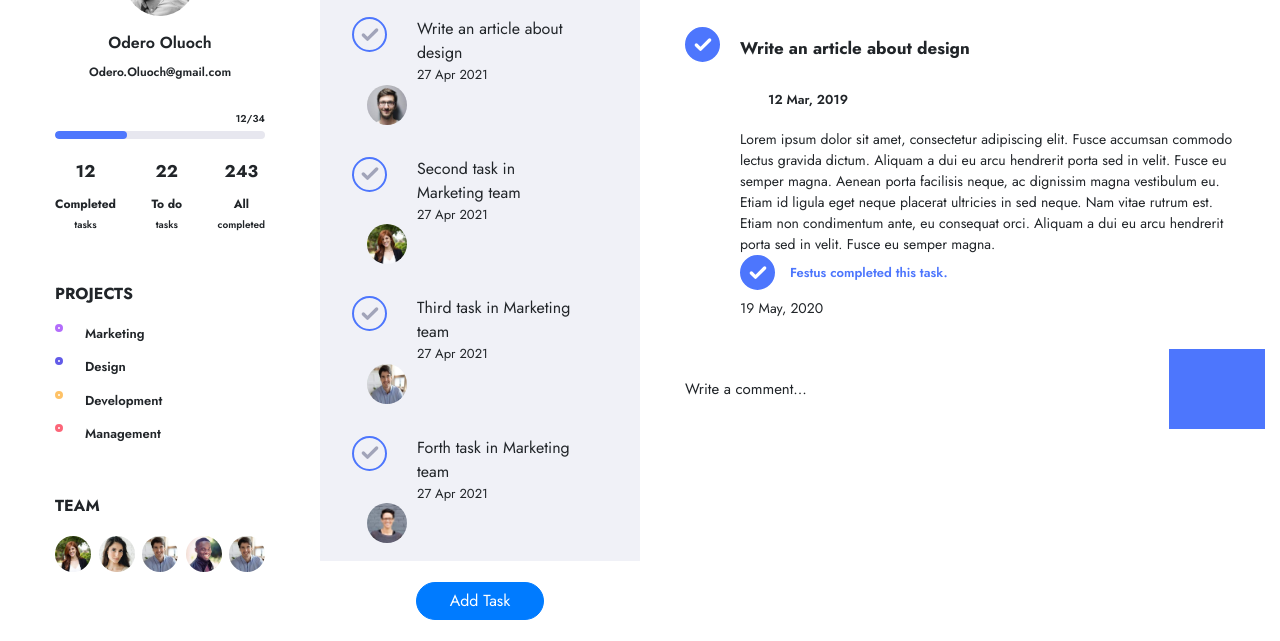
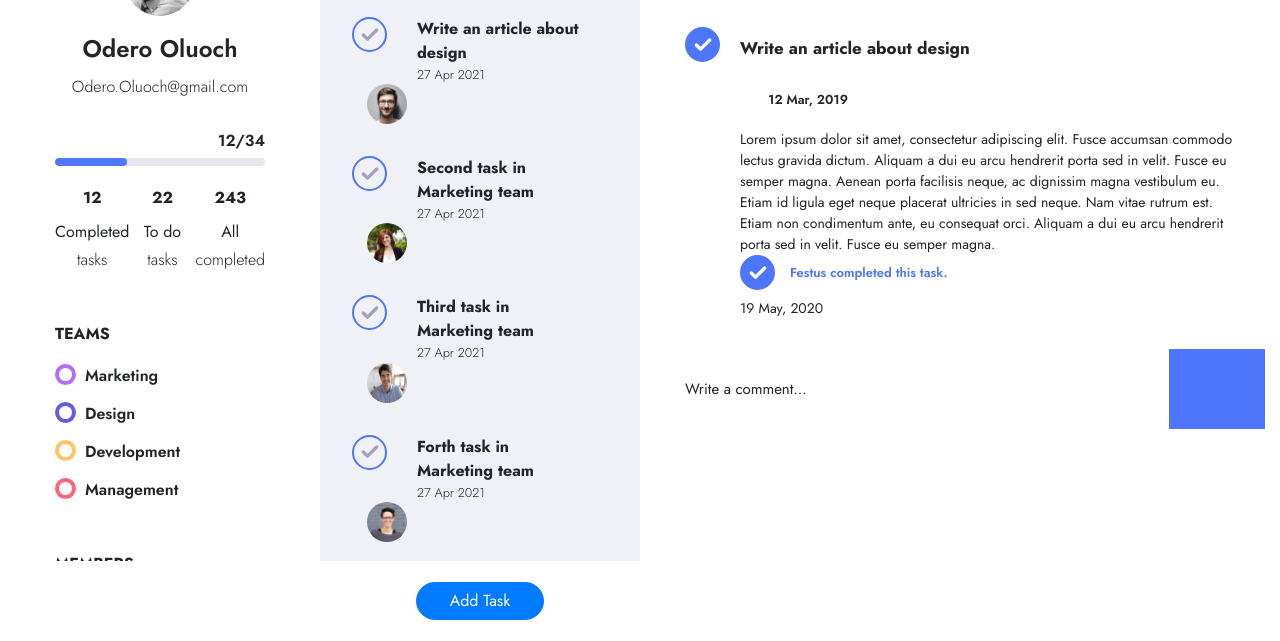
Before and after one commit to ngetichnicholas/Flueed, a plain HTML site: page index.html in a window 1280 px wide. Shown: the part 161-802 px from the top of the page. Drawn offline with nearby package versions, Linux system fonts and the light colour scheme.

Commit message:
Update profile section UI

```diff
--- a/css/styles.css
+++ b/css/styles.css
@@ -44,7 +44,7 @@ body {
     padding: 0;
 }
 
-.projects {
+.teams {
     display: flex;
     align-items: center;
     justify-content: center;
@@ -56,7 +56,7 @@ body {
     font-size: 1.5rem;
 }
 
-.projects * {
+.teams * {
     font-size: 1rem;
     text-transform: capitalize;
     color: var(--primary-color);
@@ -64,8 +64,9 @@ body {
 }
 
 .date {
-    font-size: 13px;
+    font-size: 0.8rem;
     float: left;
+    font-weight: 100;
 }
 
 .mail-choice {
@@ -110,7 +111,7 @@ body {
     padding: 0;
 }
 
-.project-header {
+.team-header {
     background-color: white;
     height: 10%;
 }
@@ -190,10 +191,11 @@ h2 {
 
 .user-profile-area {
     overflow-y: scroll;
+    height: 80vh;
 }
 
 .task-manager {
-    font-size: 15px;
+    font-size: 1.5rem;
     font-weight: 700;
     text-align: center;
     height: 100%;
@@ -212,16 +214,21 @@ h2 {
     border-radius: 50%;
     object-fit: cover;
 }
+.task p {
+    font-size: 1rem;
+    font-weight: 900;
+}
 
 .user-name {
     font-weight: 600;
     margin: 15px 0 8px;
+    font-size: 1.5rem;
 }
 
 .user-mail {
     color: var(--main-light-color);
-    font-size: 12px;
-    font-weight: 600;
+    font-weight: 100;
+    font-size: 1rem;
 }
 
 .user-profile {
@@ -234,6 +241,7 @@ h2 {
 .side-wrapper {
     padding: 25px 40px;
     border-bottom: 1px solid var(--border-color);
+    font-size: 1rem;
 }
 
 .side-wapper:last-child {
@@ -316,7 +324,7 @@ svg {
     margin-top: 30px;
     text-align: right;
     color: var(--main-color);
-    font-size: 10px;
+    font-size: 1rem;
     font-weight: 600;
 }
 
@@ -344,42 +352,42 @@ svg {
 }
 
 .task-number {
-    font-size: 17px;
+    font-size: 1rem;
     font-weight: 700;
     margin-bottom: 10px;
 }
 
 .task-condition {
-    font-size: 12px;
+    font-size: 1rem;
     color: var(--main-color);
-    font-weight: 700;
+    font-weight: 400;
 }
 
 .task-tasks {
     margin-top: 4px;
-    font-size: 10px;
-    font-weight: 600;
+    font-size: 1rem;
+    font-weight: 100;
     color: var(--main-light-color);
 }
 
 
-.project-title {
+.team-title {
     text-transform: uppercase;
     font-weight: 700;
     margin-bottom: 18px;
 }
 
-.project-department {
+.team-department {
     position: relative;
     vertical-align: middle;
     padding: 0 30px;
     color: var(--main-color);
-    font-size: 13px;
+    font-size: 1rem;
     font-weight: 600;
     margin-top: 14px;
 }
 
-.project-department:before {
+.team-department:before {
     position: absolute;
     content: "";
     width: 8px;
@@ -389,20 +397,24 @@ svg {
     left: 0;
 }
 
-.project-department:nth-child(1):before {
-    border: 3px solid #b36dfb;
+.team-department:nth-child(1):before {
+    border: 0.3rem solid #b36dfb;
+    padding: 0.4rem;
 }
 
-.project-department:nth-child(2):before {
-    border: 3px solid #625be8;
+.team-department:nth-child(2):before {
+    border: 0.3rem solid #625be8;
+    padding: 0.4rem;
 }
 
-.project-department:nth-child(3):before {
-    border: 3px solid #fec267;
+.team-department:nth-child(3):before {
+    border: 0.3rem solid #fec267;
+    padding: 0.4rem;
 }
 
-.project-department:nth-child(4):before {
-    border: 3px solid #fc6679;
+.team-department:nth-child(4):before {
+    border: 0.3rem solid #fc6679;
+    padding: 0.4rem;
 }
 
 
@@ -416,6 +428,8 @@ svg {
 .team-member {
     display: flex;
     justify-content: space-between;
+    align-items: center;
+    text-align: center;
 }
 
 
--- a/index.html
+++ b/index.html
@@ -81,16 +81,16 @@
                         </div>
                     </div>
                     <div class="side-wrapper">
-                        <div class="project-title">Projects</div>
-                        <div class="project-name">
-                            <div class="project-department">Marketing</div>
-                            <div class="project-department">Design</div>
-                            <div class="project-department">Development</div>
-                            <div class="project-department">Management</div>
+                        <div class="team-title">Teams</div>
+                        <div class="team-name">
+                            <div class="team-department">Marketing</div>
+                            <div class="team-department">Design</div>
+                            <div class="team-department">Development</div>
+                            <div class="team-department">Management</div>
                         </div>
                     </div>
                     <div class="side-wrapper">
-                        <div class="project-title">Team</div>
+                        <div class="team-title">Members</div>
                         <div class="team-member">
                             <img src="./profiles/download (2).jpeg" alt="" class="members" />
                             <img src="./profiles/download (3).jpeg" alt="" class="members" />
@@ -107,9 +107,9 @@
                 <!-- tasks area -->
                 <div id="tasks">
                     <!-- tasks title/header -->
-                    <div class="row project-header">
+                    <div class="row team-header">
                         <div class="col">
-                            <select class="row projects text-uppercase text-center">
+                            <select class="row teams text-uppercase text-center">
                                 <option id="marketing">Marketing</option>
                                 <option id="design">Design</option>
                                 <option id="development">Development</option>
```
